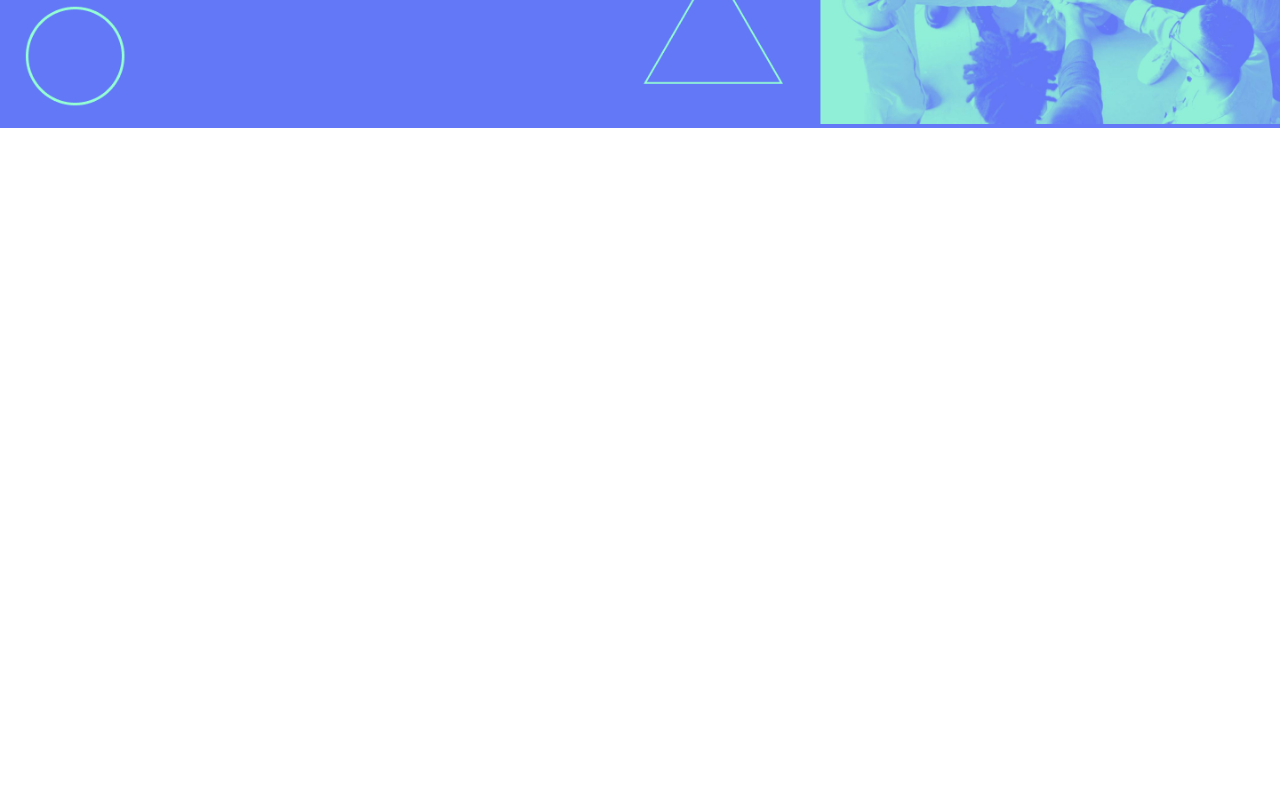
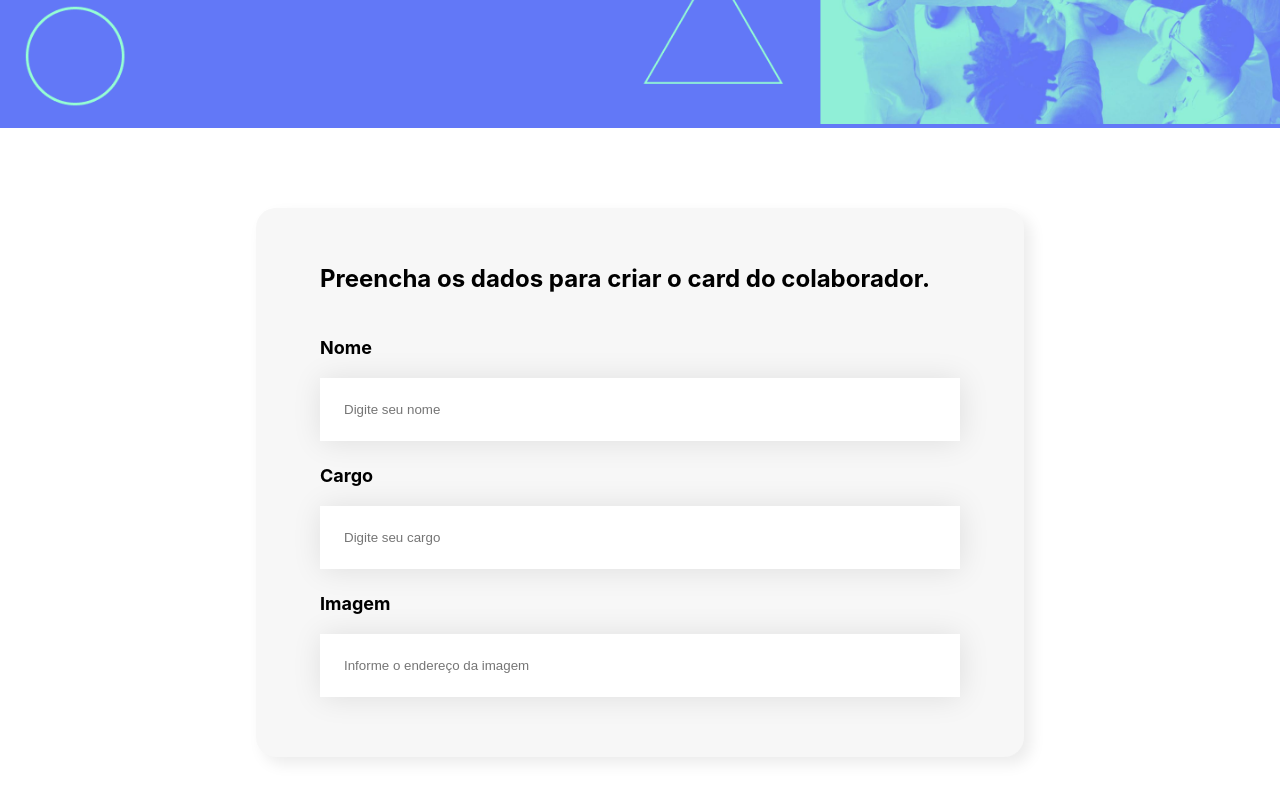
Before and after one commit to JulioPampuch/Organo---React, a React (Create React App) app: page / in a window 1280 px wide. Shown: the part 370-1170 px from the top of the page. Before the commit the page ends 800 px from the top, so only its background shows below. Built offline with nearby package versions, Linux system fonts and the light colour scheme.

Commit message:
created banner and form components

```diff
--- a/src/App.js
+++ b/src/App.js
@@ -1,9 +1,11 @@
-import Header from './components/Header/header';
+import Form from './components/Form';
+import Header from './components/Header';
 
 function App() {
   return (
     <div className="App">
       <Header />
+      <Form />
     </div>
   );
 }
--- /dev/null
+++ b/src/components/Form/form.css
@@ -0,0 +1,13 @@
+.section-form {
+  background: #F7F7F7;
+
+  display: flex;
+  flex-direction: column;
+
+
+  padding: 36px 64px;
+  margin: 80px 20%;
+
+  box-shadow: 7px 7px 15px rgba(0, 0, 0, 0.08);
+  border-radius: 20px;
+}
--- /dev/null
+++ b/src/components/Form/index.js
@@ -0,0 +1,17 @@
+import TextArea from "../TextArea"
+import "./form.css"
+
+const Form = () => {
+  return (
+    <section className="section-form">
+      <h2>Preencha os dados para criar o card do colaborador.</h2>
+      <form>
+      <TextArea name="Nome" placeholder="Digite seu nome" />
+      <TextArea name="Cargo" placeholder="Digite seu cargo" />
+      <TextArea name="Imagem" placeholder="Informe o endereço da imagem" />
+      </form>
+    </section>
+  )
+}
+
+export default Form
--- /dev/null
+++ b/src/components/TextArea/index.js
@@ -0,0 +1,12 @@
+import "./textArea.css"
+
+const TextArea = (props) => {
+  return (
+      <div className="text-area">
+        <label>{props.name}</label>
+        <input placeholder={props.placeholder}></input>
+      </div>
+  )
+}
+
+export default TextArea
--- /dev/null
+++ b/src/components/TextArea/textArea.css
@@ -0,0 +1,25 @@
+.text-area {
+  display: flex;
+  flex-direction: column;
+
+  margin: 24px 0;
+}
+
+.text-area label {
+  font-size: 18px;
+  font-weight: bold;
+
+  margin-bottom: 20px;
+}
+
+.text-area input {
+  width: 100%;
+  background-color: #FFF;
+
+  box-shadow: 1px 1px 30px rgba(0,0,0, 0.1);
+
+  padding: 24px;
+
+  box-sizing: border-box;
+  border: none;
+}
```
Also changed, not shown: src/components/Header/index.js (renamed from src/components/Header/header.js).
